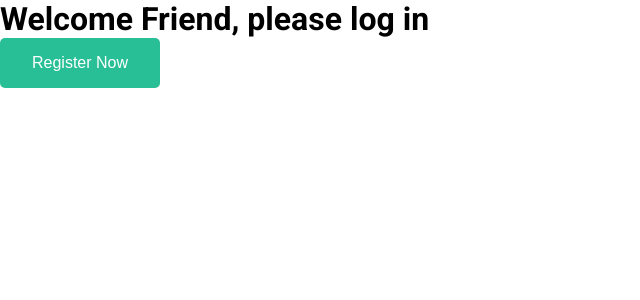
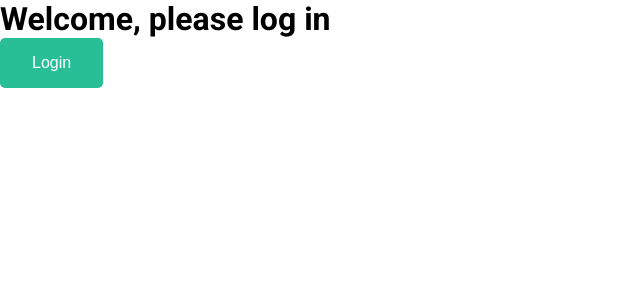
Before and after one commit to SulaimanKhan98/diabetes, a Django app: page / in a window 1280 px wide. Shown: the top 300 px of the page, without its empty margins (0-640 px from the left). Run offline with Django 5.2, Linux system fonts and the light colour scheme; some libraries are stand-ins or nearby versions.

Commit message:
no connection error solved

```diff
--- a/diabetesdetect/settings.py
+++ b/diabetesdetect/settings.py
@@ -27,7 +27,7 @@ SECRET_KEY = 'django-insecure-wij01jvllcrjk86a*%y@67e#5sd1n#v%-s!4a=o07z8!6-6fpd
 # SECURITY WARNING: don't run with debug turned on in production!
 DEBUG = True
 
-ALLOWED_HOSTS = []
+ALLOWED_HOSTS = ['127.0.0.1', 'localhost']
 
 
 # Application definition
@@ -77,9 +77,12 @@ TEMPLATES = [
     },
 ]
 
+EMAIL_BACKEND = 'django.core.mail.backends.console.EmailBackend'
+
 AUTHENTICATION_BACKENDS=[
   'django.contrib.auth.backends.ModelBackend',
   'allauth.account.auth_backends.AuthenticationBackend',
+
 ]
 
 WSGI_APPLICATION = 'diabetesdetect.wsgi.application'
--- a/templates/social/index.html
+++ b/templates/social/index.html
@@ -69,9 +69,9 @@
       </header>
     </div>
     {% else %}
-    <h1>Welcome Friend, please log in</h1>
+    <h1>Welcome, please log in</h1>
     <button class="btn">
-      <a href="{% url 'account_login' %}">Register Now</a>
+      <a href="{% url 'account_login' %}">Login</a>
     </button>
     {% endif %}
   </body>
```
Also changed, not shown: db.sqlite3.
